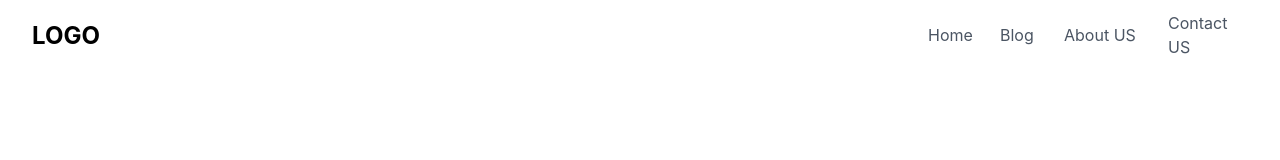
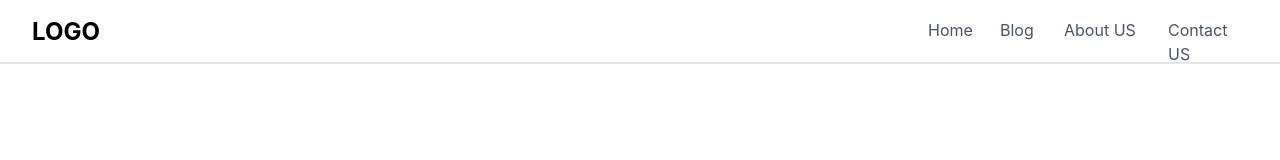
Before and after one commit to KptCnyt/e-commerce-react, a React (Create React App) app: page / in a window 1280 px wide. Shown: the top 160 px of the page. Built offline with nearby package versions, Linux system fonts and the light colour scheme.

Commit message:
navbar border bottom adjusted

```diff
--- a/src/components/HamburgerMenu.js
+++ b/src/components/HamburgerMenu.js
@@ -9,10 +9,10 @@ export const HamburgerMenu = () => {
 
 
     return (
-        <nav className="w-full bg-white">
-            <div className="justify-between px-4 mx-auto lg:max-w-7xl md:items-center md:flex md:px-8">
-                <div>
-                    <div className="flex items-center justify-between py-3 md:py-5 md:block">
+        <nav className="w-full bg-white pt-4 h-16 justify-center border-b-2">
+            <div className="h-full justify-between px-4 mx-auto lg:max-w-7xl md:items-center md:flex md:px-8">
+                <div className="h-full">
+                    <div className="h-full flex items-center justify-between md:block">
                         <a href="">
                             <h2 className="text-2xl font-bold">LOGO</h2>
                         </a>
@@ -54,24 +54,24 @@ export const HamburgerMenu = () => {
                         </div>
                     </div>
                 </div>
-                <div>
+                <div className="h-full">
                     <div
-                        className={`flex-1 justify-self-center pb-3 mt-8 md:block md:pb-0 md:mt-0 ${
+                        className={`h-full flex-1 justify-self-center pb-3 mt-8 md:block md:pb-0 md:mt-0.5 ${
                             navbar ? "block" : "hidden"
                         }`}
                     >
-                        <ul className="items-center justify-center space-y-6 md:flex md:space-x-6 md:space-y-0">
-                            <li className="w-12 animation text-gray-600 hover:text-blue-600">
+                        <ul className="h-full items-center justify-center space-y-6 md:flex md:space-x-6 md:space-y-0">
+                            <li className=" h-full w-12 duration-150 hover:border-b-4 border-orange-400 text-gray-600 hover:text-blue-600">
                                 <a href="">Home</a>
                             </li>
-                            <li className="w-10 animation text-gray-600 hover:text-blue-600">
+                            <li className="h-full w-10 duration-150 hover:border-b-4 border-orange-400 text-gray-600 hover:text-blue-600">
                                 <a href="">Blog</a>
                             </li>
-                            <li className="w-20 animation text-gray-600 hover:text-blue-600">
+                            <li className=" h-full w-20 duration-150 hover:border-b-4 border-orange-400 text-gray-600 hover:text-blue-600">
                                 <a href="">About US</a>
                             </li>
-                            <li className="w-20 text-gray-600 hover:text-blue-600">
-                                <a href="#"><span className="animation">Contact US</span></a>
+                            <li className="h-full w-20 duration-150 hover:border-b-4 border-orange-400 text-gray-600 hover:text-blue-600">
+                                <a href="#">Contact US</a>
                             </li>
                         </ul>
                     </div>
--- a/src/components/index.css
+++ b/src/components/index.css
@@ -1,9 +1,9 @@
 
-.animation:after {
+/* .animation:after {
   display:block;
   content: '';
   border-bottom: solid 3px #f68e17;
   transform: scaleX(0);
   transition: transform 250ms ease-in-out;
 }
-.animation:hover:after { transform: scaleX(1); }
+.animation:hover:after { transform: scaleX(1); } */
```
